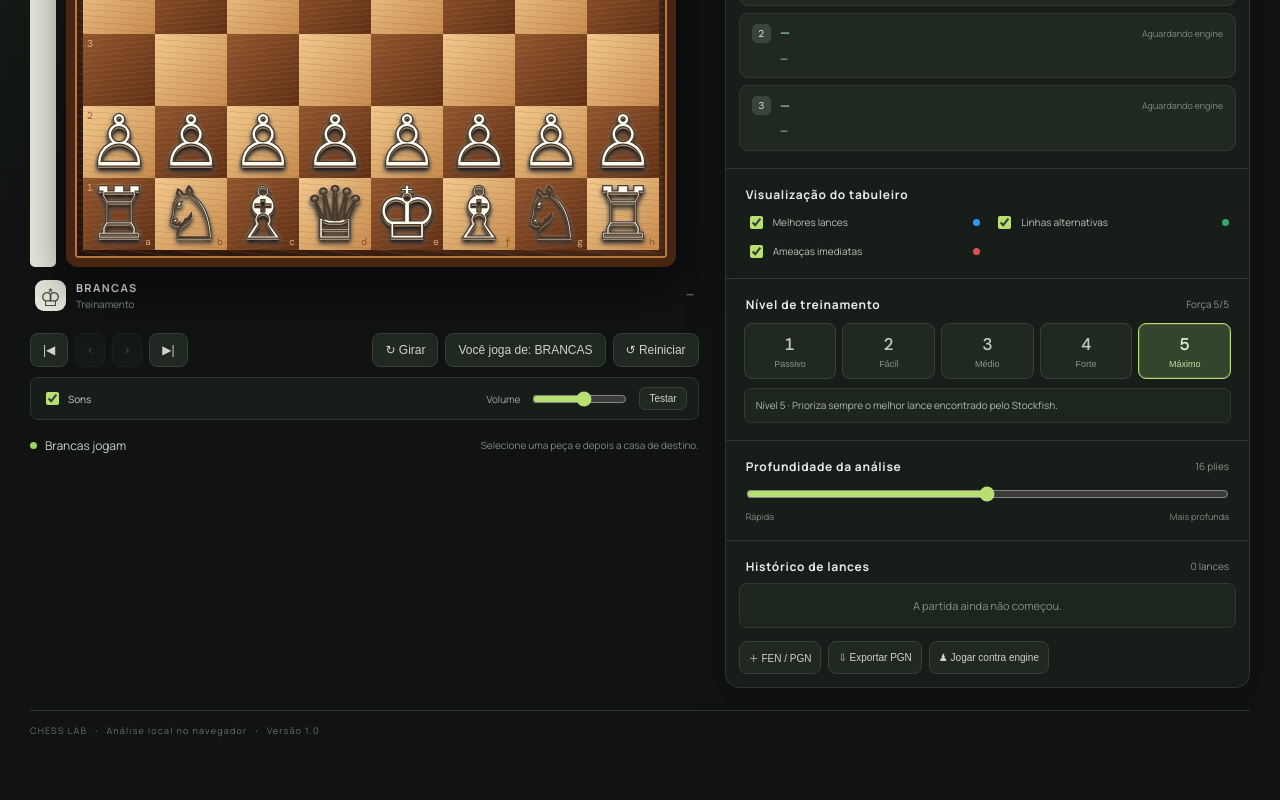
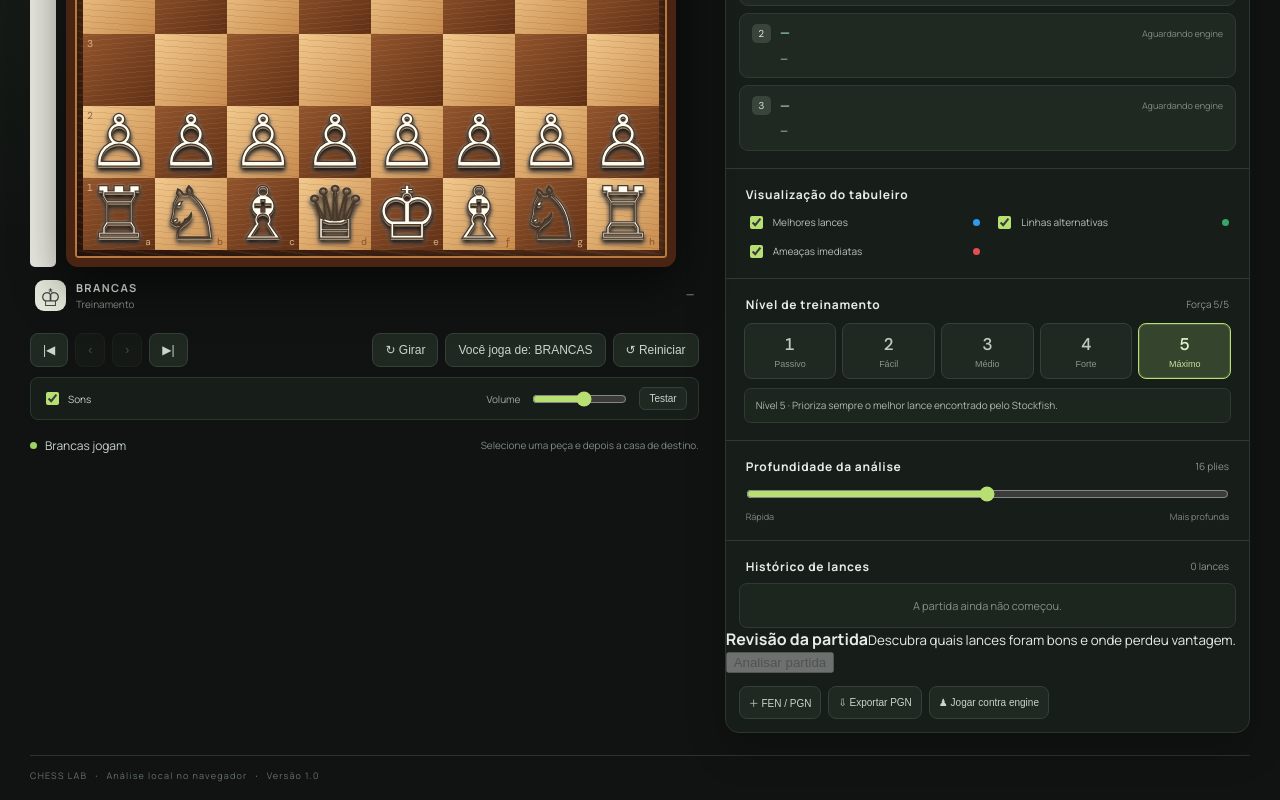
Before and after one commit to lucasrfnascimento-ferrugem/chess-lab, a React (Vite) app: page / in a window 1280 px wide. Shown: the part 494-1294 px from the top of the page. Before the commit the page ends 1249 px from the top, so only its background shows below. Built offline with nearby package versions, Linux system fonts and the light colour scheme.

Commit message:
Adiciona análise lance a lance da partida

```diff
--- a/src/main.jsx
+++ b/src/main.jsx
@@ -61,6 +61,11 @@ function App(){
   const [evalCp,setEvalCp] = useState(0);
   const [mate,setMate] = useState(null);
   const [thinking,setThinking] = useState(false);
+  const [reviewBusy,setReviewBusy] = useState(false);
+  const [reviewProgress,setReviewProgress] = useState(0);
+  const [reviewResults,setReviewResults] = useState([]);
+  const [reviewOpen,setReviewOpen] = useState(false);
+
   const [notice,setNotice] = useState('Selecione uma peça e depois a casa de destino.');
   const [soundOn,setSoundOn] = useState(()=>restoredGame.soundOn??true);
   const [soundVolume,setSoundVolume] = useState(()=>restoredGame.soundVolume??55);
@@ -183,6 +188,84 @@ function App(){
     },350);
     return ()=>clearTimeout(timer);
   },[computerTurn,bestMove,thinking,fen]);
+
+
+  async function analyzeFullGame(){
+    if(!moves.length || reviewBusy)return;
+    setReviewBusy(true);setReviewProgress(0);setReviewResults([]);setReviewOpen(true);
+    let reviewWorker;
+    try{
+      reviewWorker=new Worker(`${import.meta.env.BASE_URL}engine/stockfish-19-lite-single.js`);
+      const waitForLine=(predicate,timeout=30000)=>new Promise((resolve,reject)=>{
+        const timer=setTimeout(()=>{reviewWorker.removeEventListener('message',handler);reject(new Error('Tempo limite da análise excedido.'));},timeout);
+        const handler=(event)=>{
+          const line=String(event.data||'');
+          if(predicate(line)){clearTimeout(timer);reviewWorker.removeEventListener('message',handler);resolve(line);}
+          else if(line.startsWith('Error')||line.startsWith('error')){clearTimeout(timer);reviewWorker.removeEventListener('message',handler);reject(new Error(line));}
+        };
+        reviewWorker.addEventListener('message',handler);
+      });
+      const ready=waitForLine(line=>line==='uciok');
+      reviewWorker.postMessage('uci');
+      await ready;
+      reviewWorker.postMessage('setoption name MultiPV value 1');
+      const readyAgain=waitForLine(line=>line==='readyok');
+      reviewWorker.postMessage('isready');
+      await readyAgain;
+      const evaluate=async(position)=>{
+        let latest=null;
+        const bestMoveLine=waitForLine(line=>line.startsWith('bestmove '),60000);
+        const onInfo=(event)=>{
+          const line=String(event.data||'');
+          if(!line.startsWith('info ')||!line.includes(' pv '))return;
+          const d=Number(line.match(/\\bdepth (\\d+)/)?.[1]||0);
+          const cp=line.match(/\\bscore cp (-?\\d+)/);
+          const mateScore=line.match(/\\bscore mate (-?\\d+)/);
+          if(!latest||d>=latest.depth){
+            latest={depth:d,score:cp?Number(cp[1])/100:mateScore?(Number(mateScore[1])>0?1000:-1000):0,mate:mateScore?Number(mateScore[1]):null,pv:line.match(/\\bpv (.+)$/)?.[1]?.trim().split(/\\s+/)||[]};
+          }
+        };
+        reviewWorker.addEventListener('message',onInfo);
+        reviewWorker.postMessage(`position fen ${position}`);
+        reviewWorker.postMessage('go depth 13');
+        const bestLine=await bestMoveLine;
+        reviewWorker.removeEventListener('message',onInfo);
+        const uci=bestLine.split(/\\s+/)[1];
+        const side=new Chess(position).turn();
+        const whiteScore=latest?(side==='w'?latest.score:-latest.score):0;
+        return {whiteScore,depth:latest?.depth||0,pv:latest?.pv||[],best:uci&&uci!=='(none)'?uci:null,mate:latest?.mate??null};
+      };
+      const positions=[new Chess(initialFen==='start'?undefined:initialFen)];
+      for(const move of moves){const next=new Chess(positions.at(-1).fen());next.move(move);positions.push(next);}
+      const evaluations=[];
+      for(let i=0;i<positions.length;i++){
+        evaluations.push(await evaluate(positions[i].fen()));
+        setReviewProgress(Math.round((i+1)/positions.length*100));
+      }
+      const results=moves.map((move,i)=>{
+        const before=evaluations[i],after=evaluations[i+1];
+        const mover=move.color;
+        const loss=mover==='w'?before.whiteScore-after.whiteScore:after.whiteScore-before.whiteScore;
+        const centipawnLoss=Math.max(0,loss);
+        let grade,label;
+        if(centipawnLoss<=0.10){grade='excellent';label='Excelente';}
+        else if(centipawnLoss<=0.30){grade='good';label='Bom';}
+        else if(centipawnLoss<=0.70){grade='inaccuracy';label='Imprecisão';}
+        else if(centipawnLoss<=1.50){grade='mistake';label='Erro';}
+        else{grade='blunder';label='Erro grave';}
+        const bestSan=before.pv.length?pvToSan(positions[i].fen(),before.pv):'—';
+        const bestFirst=before.best?pvToSan(positions[i].fen(),[before.best]):'—';
+        return {index:i,move:move.san||'Lance',color:mover,grade,label,loss:centipawnLoss,before:before.whiteScore,after:after.whiteScore,best:bestFirst,variation:bestSan,depth:Math.min(before.depth,after.depth)};
+      });
+      setReviewResults(results);
+      setNotice('Análise da partida concluída.');
+    }catch(error){
+      setNotice('Não foi possível concluir a análise: '+error.message);
+    }finally{
+      if(reviewWorker){try{reviewWorker.postMessage('quit');reviewWorker.terminate();}catch{}}
+      setReviewBusy(false);
+    }
+  }
 
   function playMoveSound(type){
     if(!soundOn || soundVolume===0) return;
@@ -411,6 +494,26 @@ function App(){
         <div className="section-divider"/>
         <div className="moves-heading"><strong>Histórico de lances</strong><span>{moves.length} lances</span></div>
         <div className="move-list">{moves.length===0?<div className="empty-moves">A partida ainda não começou.</div>:Array.from({length:Math.ceil(moves.length/2)},(_,i)=><div className={`move-pair ${historyIndex===i*2+1||historyIndex===i*2+2?'current':''}`} key={i}><span>{i+1}.</span><button onClick={()=>navigate(i*2+1)}>{moves[i*2]?.san||`${moves[i*2]?.from}–${moves[i*2]?.to}`}</button><button onClick={()=>moves[i*2+1]&&navigate(i*2+2)}>{moves[i*2+1]?.san||''}</button></div>)}</div>
+
+        <div className="game-review">
+          <div className="review-head"><div><strong>Revisão da partida</strong><small>Descubra quais lances foram bons e onde perdeu vantagem.</small></div><button onClick={analyzeFullGame} disabled={!moves.length||reviewBusy}>{reviewBusy?'Analisando…':'Analisar partida'}</button></div>
+          {reviewBusy&&<div className="review-progress"><div><span>Calculando posições</span><strong>{reviewProgress}%</strong></div><div className="review-progress-track"><span style={{width:`${reviewProgress}%`}}/></div></div>}
+          {reviewResults.length>0&&<><button className="review-toggle" onClick={()=>setReviewOpen(v=>!v)}>{reviewOpen?'Ocultar relatório':'Mostrar relatório'} · {reviewResults.length} lances avaliados</button>{reviewOpen&&<div className="review-results">
+            <div className="review-summary">
+              <span><strong>{reviewResults.filter(x=>x.grade==='excellent').length}</strong> excelentes</span>
+              <span><strong>{reviewResults.filter(x=>x.grade==='good').length}</strong> bons</span>
+              <span><strong>{reviewResults.filter(x=>x.grade==='inaccuracy').length}</strong> imprecisões</span>
+              <span><strong>{reviewResults.filter(x=>x.grade==='mistake').length}</strong> erros</span>
+              <span><strong>{reviewResults.filter(x=>x.grade==='blunder').length}</strong> graves</span>
+            </div>
+            {reviewResults.map(item=><div className="review-item" key={item.index}>
+              <div className="review-item-top"><strong>{Math.floor(item.index/2)+1}{item.color==='w'?'.':'…'} {item.move}</strong><span className={`review-grade ${item.grade}`}>{item.label}</span><button onClick={()=>navigate(item.index+1)}>Ver posição ↗</button></div>
+              <div className="review-detail"><span>Melhor lance: <b>{item.best}</b></span><span>Perda estimada: <b>{item.loss.toFixed(2)}</b></span><span>Profundidade: {item.depth}</span></div>
+              {item.grade!=='excellent'&&item.variation&&<div className="review-variation">Continuação sugerida: {item.variation}</div>}
+            </div>)}
+            <p className="review-disclaimer">Classificação automática baseada na variação da avaliação do Stockfish, com profundidade 13. As avaliações são aproximadas e podem variar conforme a posição e o tempo de cálculo.</p>
+          </div>}</>}
+        </div>
         <div className="panel-footer"><button onClick={()=>setShowImport(v=>!v)}>＋ FEN / PGN</button><button onClick={exportPgn}>⇩ Exportar PGN</button><button onClick={()=>setGameMode(m=>m==='both'?'computer':'both')}>{gameMode==='both'?'♟ Jogar contra engine':'⇄ Jogar os dois lados'}</button></div>
         {showImport&&<div className="import-box"><div className="import-head"><strong>Importar posição ou partida</strong><button onClick={()=>setShowImport(false)}>×</button></div><label>FEN<input value={fenInput} onChange={e=>setFenInput(e.target.value)} placeholder="Cole uma posição FEN"/></label><button onClick={loadFen}>Carregar FEN</button><label>PGN<textarea value={pgnInput} onChange={e=>setPgnInput(e.target.value)} placeholder="Cole a notação PGN"/></label><button onClick={loadPgn}>Carregar PGN</button></div>}
       </aside>
```
